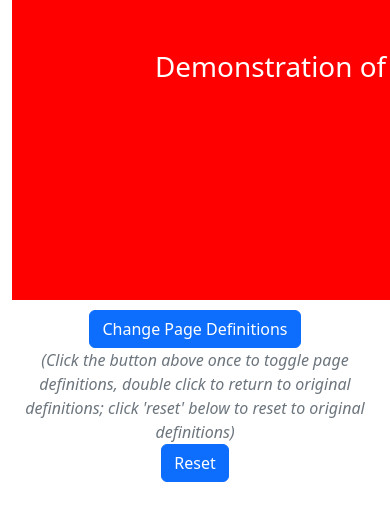
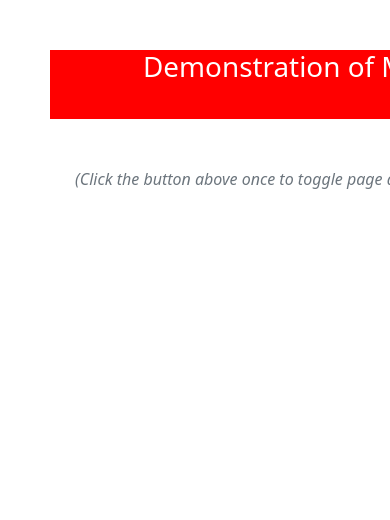
Before and after one commit to BonaventureCJ/Change-Page-Definitions, a React (Create React App) app: page / in a window 390 px wide. Shown: the top 520 px of the page. Built offline with nearby package versions, Linux system fonts and the light colour scheme.

Commit message:
mobile responsive class

```diff
--- a/src/Components/ChangePageDefinitions.js
+++ b/src/Components/ChangePageDefinitions.js
@@ -41,14 +41,13 @@ const ChangePageDefinitions = () => {
 
     return (
         <>
-            <div className="container">
+            <div className="container ud-page-width">
 
-                <div className='text-center ud-page-width' style={pageStyles}>
+                <div className='text-center' style={pageStyles}>
                     <h1>{headingText}</h1>
                     <h3>{secondText}</h3>
                 </div>
-                <div className="container text-center ud-btn">
-
+                <div className="text-center ud-btn">
                     <button className="btn btn-primary" onClick={changeSomeDefinitions} onDoubleClick={originalData}>Change Page Definitions</button>
                     <p className=' text-muted ud-paragraph mb-0'>(Click the button above once to toggle page definitions, double click to return to original definitions; click 'reset' below to reset to original definitions)</p>
                     <p><button className="btn btn-primary text-center" onClick={originalData}>Reset</button></p>
```
